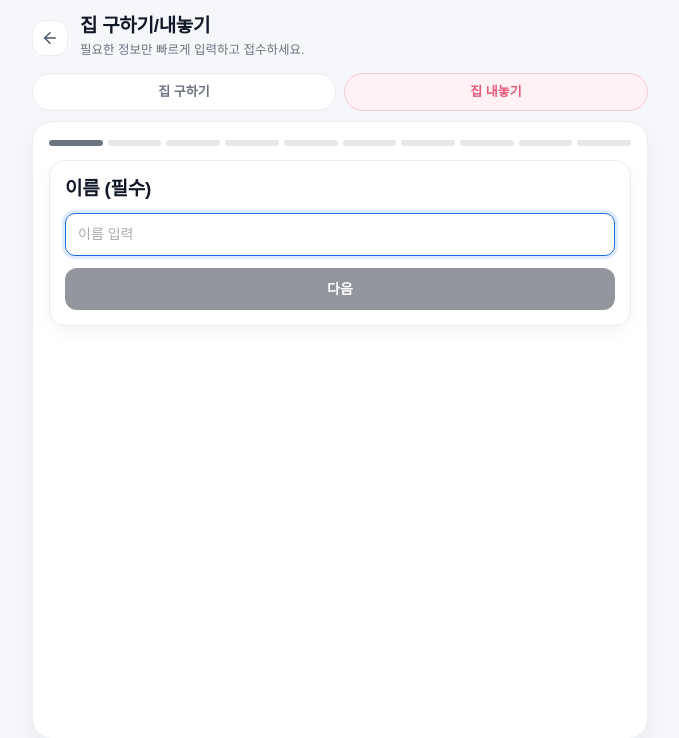
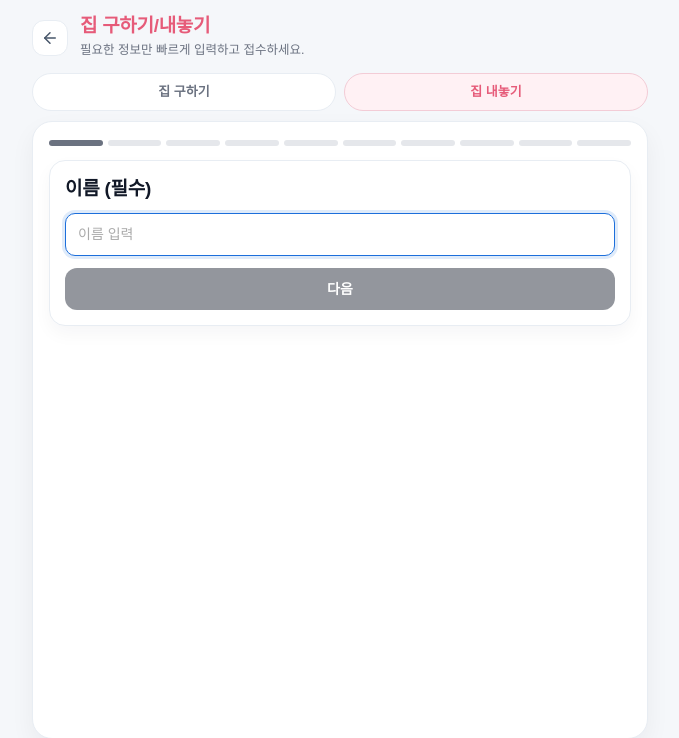
Before and after one commit to bjw0531/zibeasy_hskb, a Flask app: page /request in a window 1280 px wide. Shown: the top 738 px of the page, without its empty margins (300-979 px from the left). Run offline with Flask 3, Linux system fonts and the light colour scheme; parts of the project's set-up code (start-up, migrations or seed data) failed here and were passed over; some libraries are stand-ins or nearby versions; some web fonts are replaced.

Commit message:
Align request header colors with active tab

```diff
--- a/templates/request_form.html
+++ b/templates/request_form.html
@@ -78,7 +78,7 @@
         }
         .brand-main {
             font-family: "Pretendard Variable", 'Apple SD Gothic Neo', 'Noto Sans KR', sans-serif;
-            color: #111827;
+            color: var(--rq-rose);
             font-size: 19px;
             line-height: 1.1;
             letter-spacing: -0.3px;
```
